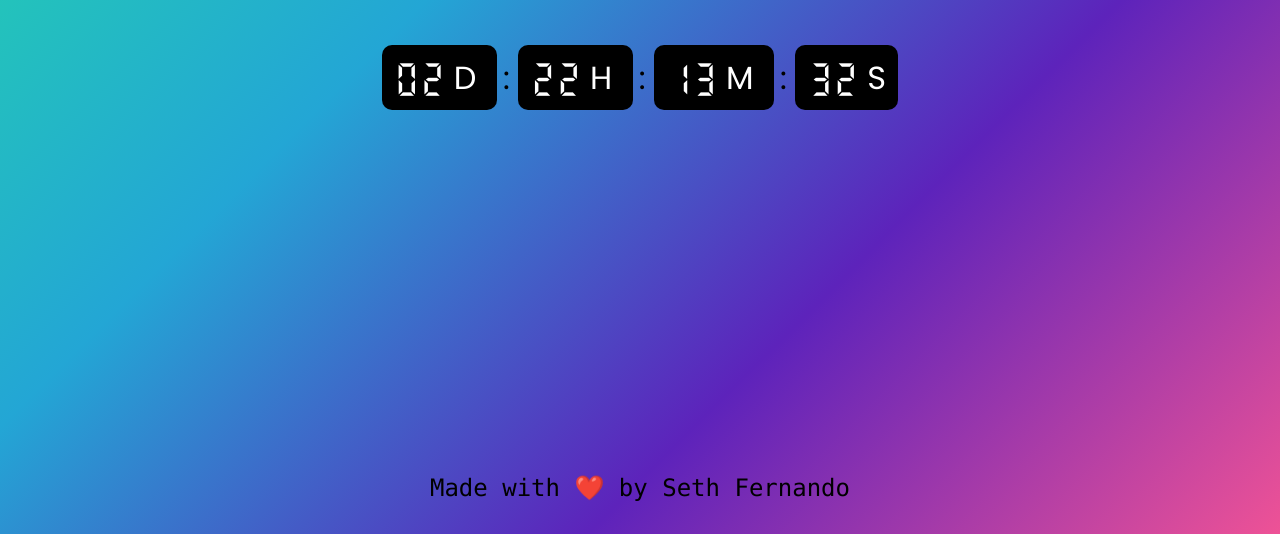
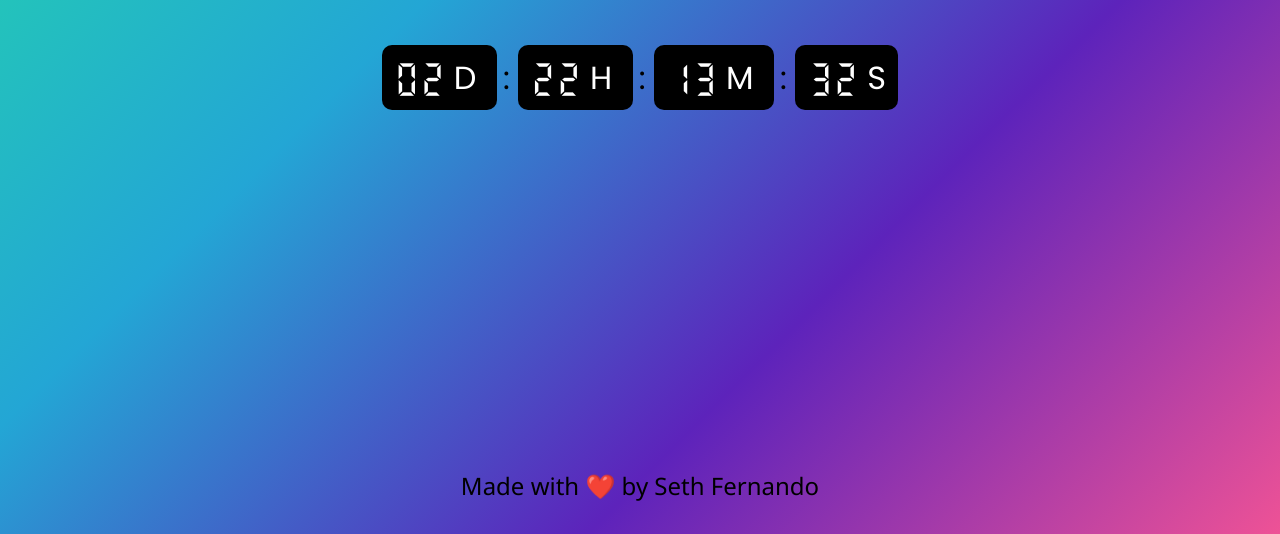
Before and after one commit to SethTheDev/seththedev.github.io, a plain HTML site: page interhouse-competition-countdown/index.html in a window 1280 px wide. Shown: the part 266-800 px from the top of the page. Drawn offline with Linux system fonts and the light colour scheme.

Commit message:
Segoe UI instead of Consolas

```diff
--- a/interhouse-competition-countdown/style.css
+++ b/interhouse-competition-countdown/style.css
@@ -50,7 +50,7 @@ body{
     text-align: center;
     position: absolute;
     bottom: 0;
-    font-family: 'Consolas';
+    font-family: 'Segoe UI';
     font-size: 1.5rem;
     width: 100%;
 }
```
